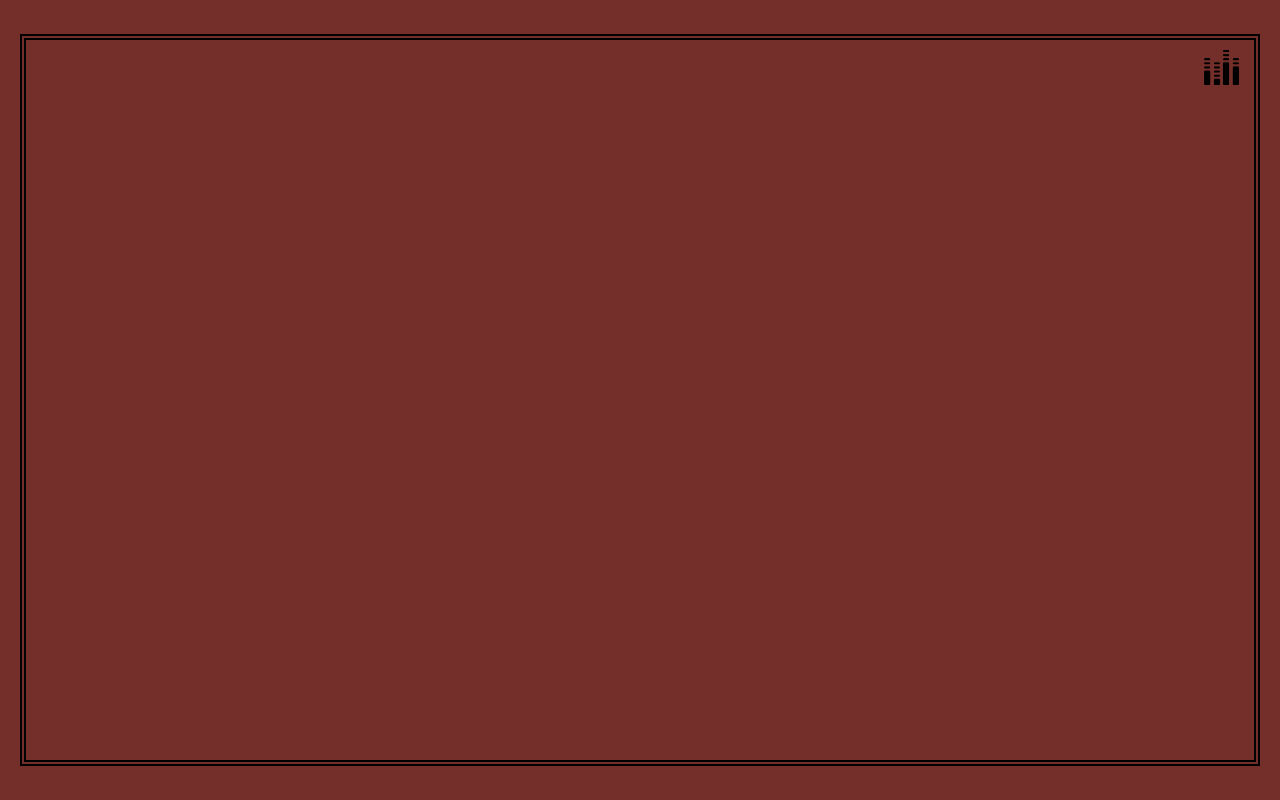
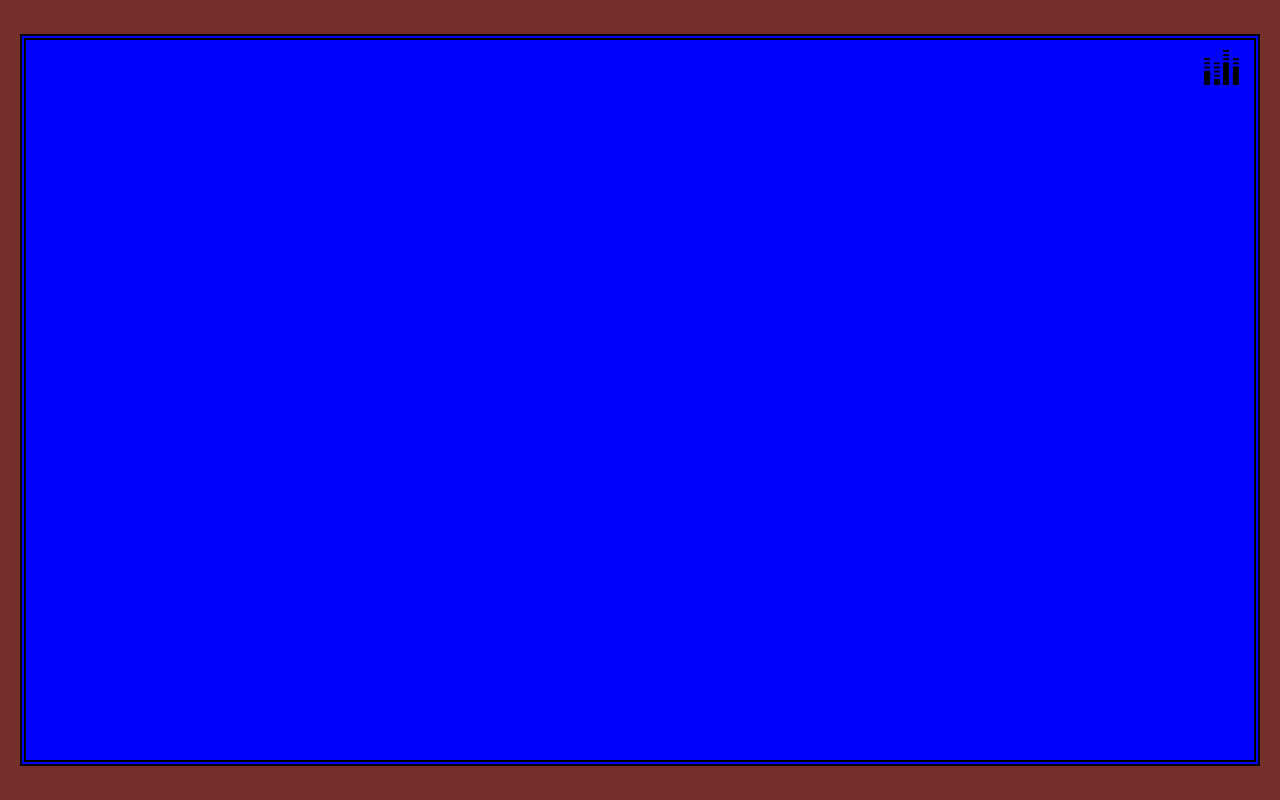
Before and after one commit to HoneymoonPhase/microwave, a React (Create React App) app: page /band in a window 1280 px wide. Built offline with nearby package versions, Linux system fonts and the light colour scheme.

Commit message:
correction path and test

```diff
--- a/src/components/container/index.js
+++ b/src/components/container/index.js
@@ -9,7 +9,7 @@ const Container = () => {
   return(
     <div className='container'>
       <Navbar />
-      <Route exact path='/microwave' component={Wrapper} />
+      <Route exact path='/microwave/' component={Wrapper} />
       <Route path='/band' component={BandRoute} />
     </div>
   )
--- a/src/components/container/style.css
+++ b/src/components/container/style.css
@@ -1,7 +1,8 @@
 .container {
   height: 90vh;
   width: 96vw;
-  background: #752f2a;
+  /* background: #752f2a; */
+  background: blue;
   border: 6px double black;
   margin: 0 auto;
 }
```
